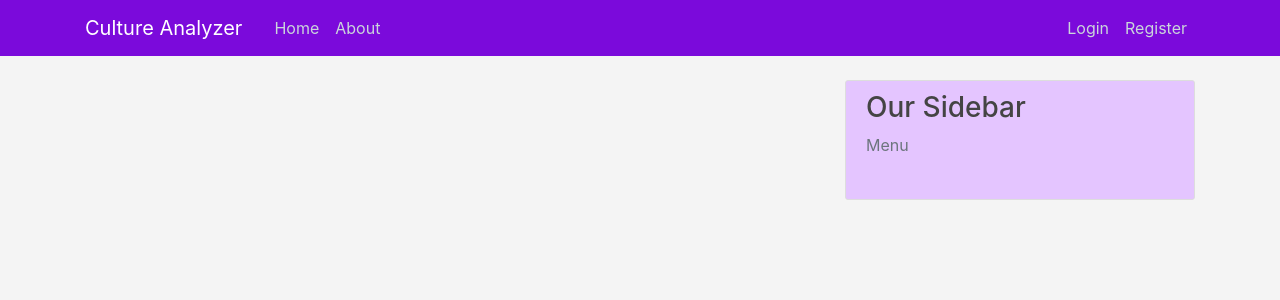
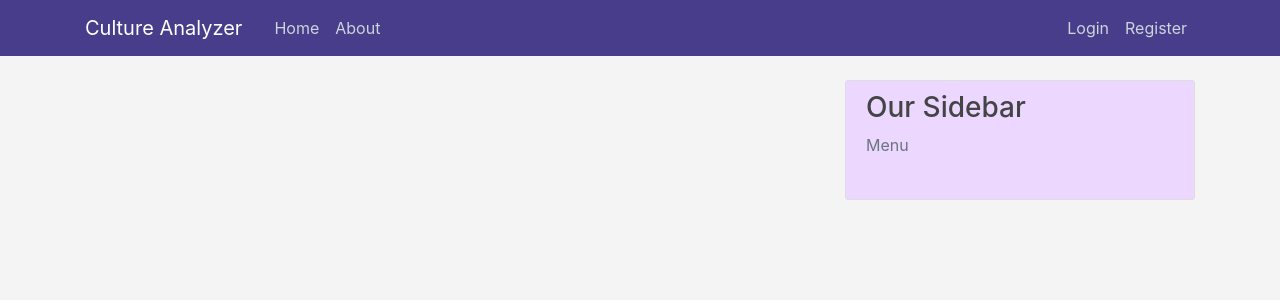
Before and after one commit to IF-093-Python/CultureAnalyzer, a Django app: page / in a window 1280 px wide. Shown: the top 300 px of the page. Run offline with Django 3.2, Linux system fonts and the light colour scheme; some libraries are stand-ins or nearby versions.

Commit message:
change some param in main.css

```diff
--- a/CultureAnalyzer/static/main.css
+++ b/CultureAnalyzer/static/main.css
@@ -13,7 +13,7 @@ ul {
 }
 
 .bg-steel {
-    background-color: #7b0adb;
+    background-color: darkslateblue;
 }
 
 .site-header .navbar-nav .nav-link {
@@ -29,7 +29,7 @@ ul {
 }
 
 .content-section {
-    background: #e4c5ff;
+    background: #ebd7ff;
     padding: 10px 20px;
     border: 1px solid #dddddd;
     border-radius: 3px;
@@ -37,5 +37,5 @@ ul {
 }
 
 .content-section li {
-    background: #e4c5ff;
+    background: #ebd7ff;
 }
```
